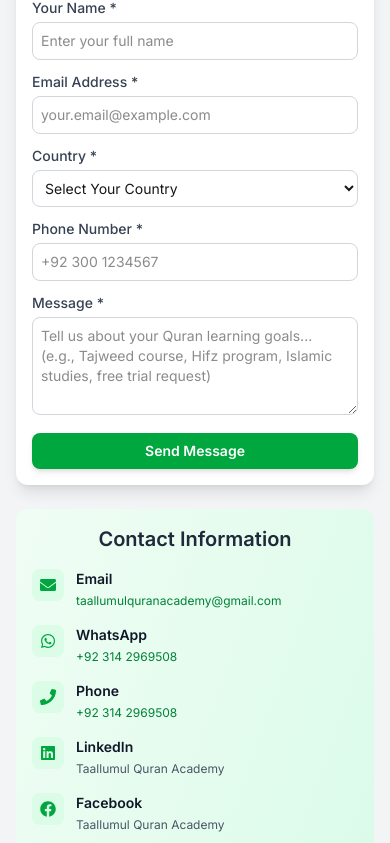
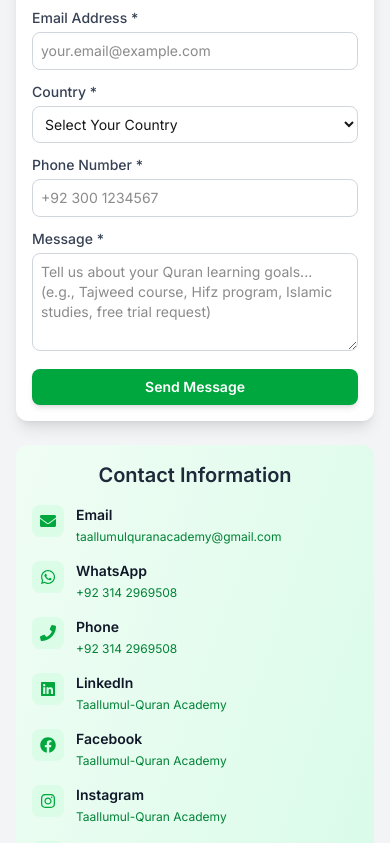
Before and after one commit to ibneRustam/onlinequranacademy, a Next.js app: page /contact in a window 390 px wide. Shown: the part 1149-1992 px from the top of the page. Built offline with nearby package versions, Linux system fonts and the light colour scheme.

Commit message:
updated code

```diff
--- a/src/app/compunents/ui/allNumberSection.tsx
+++ b/src/app/compunents/ui/allNumberSection.tsx
@@ -27,7 +27,7 @@
 
 export default function AllNumberSection() {
   const stats: Stat[] = [
-    { id: 1, label: "Certified Teachers", value: 50, icon: Users },
+    { id: 1, label: "Certified Teachers", value: 20, icon: Users },
     { id: 2, label: "Quran Courses", value: 12, icon: BookOpen },
     { id: 3, label: "Active Students", value: 500, icon: GraduationCap },
     { id: 4, label: "Countries Served", value: 25, icon: Briefcase },
--- a/src/app/compunents/ui/footer.tsx
+++ b/src/app/compunents/ui/footer.tsx
@@ -34,7 +34,7 @@
         <div>
           <h4 className="text-white font-semibold mb-4">Quick Links</h4>
           <ul className="space-y-2 text-sm">
-            {['Home', 'About', 'Courses', 'Teachers', 'Fee', 'Contact'].map((item) => (
+            {['Home', 'About', 'Courses', 'Fee', 'Contact'].map((item) => (
               <li key={item}>
                 <Link href={`/${item.toLowerCase()}`} className="hover:text-green-500 transition">
                   {item}
--- a/src/app/compunents/ui/heroSection.tsx
+++ b/src/app/compunents/ui/heroSection.tsx
@@ -43,7 +43,7 @@
 
 export default function HeroSection() {
   return (
-    <section className="relative w-full h-screen">
+    <section className="relative w-full h-screen ">
       <Swiper
         modules={[Navigation, Pagination, Autoplay]}
         navigation
@@ -75,7 +75,7 @@
   const router = useRouter();
 
   return (
-    <div className="relative h-full flex items-center">
+    <div className="relative h-full flex items-center mx-20">
       {/* Background */}
       <Image
         src={course.bg}
@@ -150,7 +150,7 @@
 
         {/* Image with Animation */}
         <motion.div
-          className="flex justify-center"
+          className="flex justify-center "
           initial={{ opacity: 0, x: 50 }}
           animate={{ opacity: 1, x: 0 }}
           transition={{ duration: 0.8, delay: 0.3 }}
--- a/src/app/compunents/ui/navbar.tsx
+++ b/src/app/compunents/ui/navbar.tsx
@@ -24,7 +24,7 @@
     { name: "Home", href: "/", icon: <Home className="w-4 h-4" /> },
     { name: "About", href: "/about", icon: <Info className="w-4 h-4" /> },
     { name: "Courses", href: "/courses", icon: <Book className="w-4 h-4" /> },
-    { name: "Teachers", href: "/teachers", icon: <Users className="w-4 h-4" /> },
+    // { name: "Teachers", href: "/teachers", icon: <Users className="w-4 h-4" /> },
     { name: "Fees", href: "/fee", icon: <CreditCard className="w-4 h-4" /> },
     { name: "Contact", href: "/contact", icon: <Phone className="w-4 h-4" /> },
   ];
--- a/src/app/contact/page.tsx
+++ b/src/app/contact/page.tsx
@@ -247,7 +247,7 @@
                 <h3 className="font-semibold text-gray-900 text-sm sm:text-base">Email</h3>
                 <a
                   href="mailto:taallumulquranacademy@gmail.com"
-                  className="text-green-700 hover:text-green-800 text-xs sm:text-sm block mt-1"
+                  className="text-green-700 hover:underline hover:text-green-800 text-xs sm:text-sm block mt-1"
                 >
                   taallumulquranacademy@gmail.com
                 </a>
@@ -265,7 +265,7 @@
                   href="https://wa.me/923142969508"
                   target="_blank"
                   rel="noopener noreferrer"
-                  className="text-green-700 hover:text-green-800 text-xs sm:text-sm block mt-1"
+                  className="text-green-700 hover:underline hover:text-green-800 text-xs sm:text-sm block mt-1"
                 >
                   +92 314 2969508
                 </a>
@@ -281,7 +281,7 @@
                 <h3 className="font-semibold text-gray-900 text-sm sm:text-base">Phone</h3>
                 <a
                   href="tel:+923142969508"
-                  className="text-green-700 hover:text-green-800 text-xs sm:text-sm block mt-1"
+                  className="text-green-700 hover:underline hover:text-green-800 text-xs sm:text-sm block mt-1"
                 >
                   +92 314 2969508
                 </a>
@@ -295,48 +295,99 @@
               </div>
               <div>
                 <h3 className="font-semibold text-gray-900 text-sm sm:text-base">LinkedIn</h3>
-                <p className="text-gray-600 text-xs sm:text-sm mt-1">Taallumul Quran Academy</p>
+                <a
+                  href="https://linkedin.com/in/taallum-ul-quran-academy-1a1885386"
+                  target="_blank"
+                  rel="noopener noreferrer"
+                  className="text-green-700 hover:underline hover:text-green-800 text-xs sm:text-sm block mt-1"
+                >
+                 Taallumul-Quran Academy
+                </a>
               </div>
+
             </div>
 
             <div className="flex items-start gap-3 sm:gap-4">
               <div className="bg-green-100 p-2 sm:p-3 rounded-lg flex-shrink-0">
                 <FaFacebook className="w-4 h-4 sm:w-5 sm:h-5 text-green-600" />
               </div>
+
               <div>
                 <h3 className="font-semibold text-gray-900 text-sm sm:text-base">Facebook</h3>
-                <p className="text-gray-600 text-xs sm:text-sm mt-1">Taallumul Quran Academy</p>
+                <a
+                  href="https://www.facebook.com/profile.php?id=61581040517143"
+                  target="_blank"
+                  rel="noopener noreferrer"
+                  className="text-green-700 hover:underline hover:text-green-800 text-xs sm:text-sm block mt-1"
+                >
+                 Taallumul-Quran Academy
+                </a>
               </div>
+
             </div>
 
             <div className="flex items-start gap-3 sm:gap-4">
               <div className="bg-green-100 p-2 sm:p-3 rounded-lg flex-shrink-0">
                 <FaInstagram className="w-4 h-4 sm:w-5 sm:h-5 text-green-600" />
               </div>
+
               <div>
                 <h3 className="font-semibold text-gray-900 text-sm sm:text-base">Instagram</h3>
-                <p className="text-gray-600 text-xs sm:text-sm mt-1">@taalumulquran</p>
+                <a
+                  href="https://www.instagram.com/taalumulquran/"
+                  target="_blank"
+                  rel="noopener noreferrer"
+                  className="text-green-700 hover:underline hover:text-green-800 text-xs sm:text-sm block mt-1"
+                >
+                 Taallumul-Quran Academy
+                </a>
               </div>
+
+
             </div>
 
             <div className="flex items-start gap-3 sm:gap-4">
               <div className="bg-green-100 p-2 sm:p-3 rounded-lg flex-shrink-0">
                 <FaTwitter className="w-4 h-4 sm:w-5 sm:h-5 text-green-600" />
               </div>
+
               <div>
                 <h3 className="font-semibold text-gray-900 text-sm sm:text-base">Twitter</h3>
-                <p className="text-gray-600 text-xs sm:text-sm mt-1">@Taallumulquran</p>
+                <a
+                  href="https://x.com/Taallumulquran"
+                  target="_blank"
+                  rel="noopener noreferrer"
+                  className="text-green-700 hover:underline hover:text-green-800 text-xs sm:text-sm block mt-1"
+                >
+                 Taallumul-Quran Academy
+                </a>
+              </div>
+
             </div>
           </div>
-          </div>
+
+
 
           {/* Location */}
           <div className="mt-6 sm:mt-8">
   <h3 className="text-lg font-semibold mb-3 text-gray-800">Academy Location</h3>
-            <p className="flex items-center gap-2 text-gray-800 mb-3 text-sm sm:text-base">
-              <FaMapMarkerAlt className="text-red-600 text-xl" />
+  <div className="flex items-start gap-2 text-gray-800 mb-3 text-sm sm:text-base">
+    <FaMapMarkerAlt className="text-red-600 text-xl mt-1 flex-shrink-0" />
+    <div>
+      <a
+        href="https://www.google.com/maps?ll=24.883542,67.047057&z=19&t=m&hl=en-US&gl=US&mapclient=embed&q=24%C2%B053%2700.8%22N+67%C2%B002%2749.4%22E+24.883542,+67.047057@24.8835416,67.0470572"
+        target="_blank"
+        rel="noopener noreferrer"
+        className="text-blue-700 hover:underline hover:text-blue-900 font-semibold text-sm sm:text-base block"
+      >
         Jamshed Road No 1, Karachi, Pakistan
+      </a>
+      <p className="text-gray-600 text-xs sm:text-sm mt-1">
+        Click on address to open in Google Maps
       </p>
+    </div>
+  </div>
+
   <iframe
     title="Taallumul Quran Academy Location - Jamshed Road Karachi Pakistan"
     src="https://www.google.com/maps?q=24.8835416,67.0470572&z=19&output=embed"
--- a/src/app/page.tsx
+++ b/src/app/page.tsx
@@ -16,7 +16,7 @@
       <IntroSection />
       <CoursesSection />
       <CallToAction />
-      <TeachersSection />
+      {/* <TeachersSection /> */}
       <AllNumberSection />
       <FeedbackSection />
       <AnnouncementSection />
```
Also changed, not shown: src/app/about/page.tsx (+9 -9 lines). Lines whose indentation alone changed are shown as unchanged.
